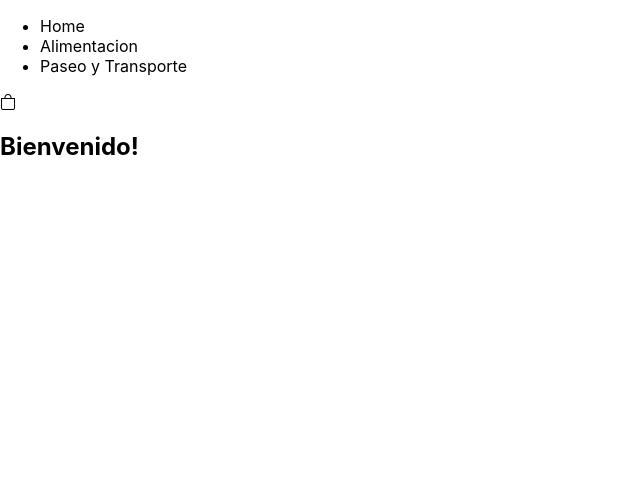
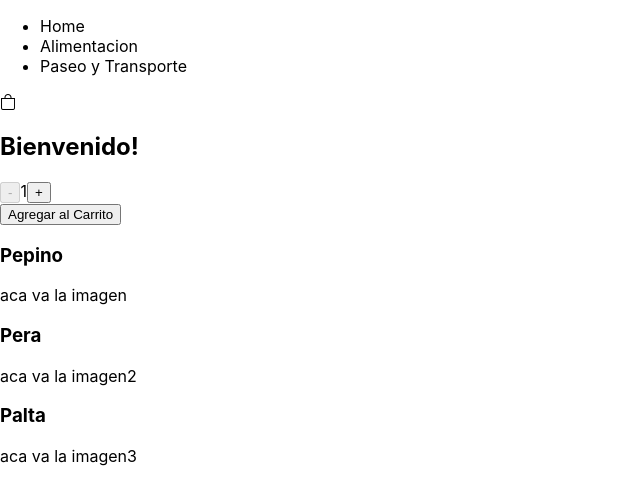
Before and after one commit to ramalrivas/onlydogsbst, a React (Create React App) app: page / in a window 1280 px wide. Shown: the top 504 px of the page, without its empty margins (0-640 px from the left). Built offline with nearby package versions, Linux system fonts and the light colour scheme.

Commit message:
Agregado el Item, ItemList, Promise para traer los productos y renderizarlos

```diff
--- /dev/null
+++ b/src/components/item/Item.jsx
@@ -0,0 +1,12 @@
+
+
+const Item = ({spec}) => {
+  return (
+    <article>
+        <h3>{spec.name}</h3>
+        <p>{spec.img}</p>
+    </article>
+  )
+}
+
+export default Item
--- /dev/null
+++ b/src/components/itemcounter/ItemCounter.jsx
@@ -0,0 +1,30 @@
+import { useState, useEffect } from "react";
+
+
+const ItemCounter = ({initial, stock, onAdd}) => {
+const [count, setCount] = useState(parseInt(initial));
+const increase = () => {
+        setCount(count +1);
+ };
+ const decrease = () => {
+    setCount(count -1);
+};
+
+useEffect(() => {
+    setCount(parseInt(initial));
+}, [initial])
+  return (
+    <div className="counter-container">
+       <div className="counter-counter">
+        <button disabled={count <=1} onClick={decrease}>-</button>
+        <span>{count}</span>
+        <button disabled={count >= stock} onClick={increase}>+</button>
+        </div>
+        <div className="counter-addCart">
+            <button disabled={stock <= 0} onClick={()=> onAdd(count)}>Agregar al Carrito</button>
+        </div>
+    </div>
+  )
+}
+
+export default ItemCounter
--- /dev/null
+++ b/src/components/itemlist/ItemList.jsx
@@ -0,0 +1,10 @@
+
+import Item from '../item/Item'
+
+const ItemList = ({data =[]}) => {
+  return (
+    data.map(product => <Item key={product.id} spec={product}  />)
+  )
+}
+
+export default ItemList
--- a/src/components/itemlistcontainer/ItemListContainer.jsx
+++ b/src/components/itemlistcontainer/ItemListContainer.jsx
@@ -1,9 +1,51 @@
+
+import { useState, useEffect } from "react";
 import Greetings from "../greeting/Greetings"
+import ItemCounter from "../itemcounter/ItemCounter"
+import ItemList from "../itemlist/ItemList";
+
+const products = [
+    {
+        id: 1,
+        name: "Pepino",
+        img: "aca va la imagen"
+    },
+    {
+        id: 2,
+        name: "Pera",
+        img: "aca va la imagen2"
+    },
+    {
+        id: 3,
+        name: "Palta",
+        img: "aca va la imagen3"
+    }
+];
 
 
 const ItemListContainer = () => {
-  return (
+  const [data, setData] = useState([]);
+
+  useEffect(() => {
+   const getData = new Promise(resolve => {
+    setTimeout(() => {
+      resolve(products);
+    }, 2000);
+   });
+   getData.then(res => setData(res));
+
+  }, []);
+
+  const onAdd = (quantity) => {
+    console.log(`Compraste ${quantity} unidades`);
+
+   }
+    return (
+    <>
     <Greetings saludo='Bienvenido!'/>
+    <ItemCounter initial={1} stock={5} onAdd={onAdd} />
+    <ItemList data={data} />
+    </>
   )
 }
 
```
